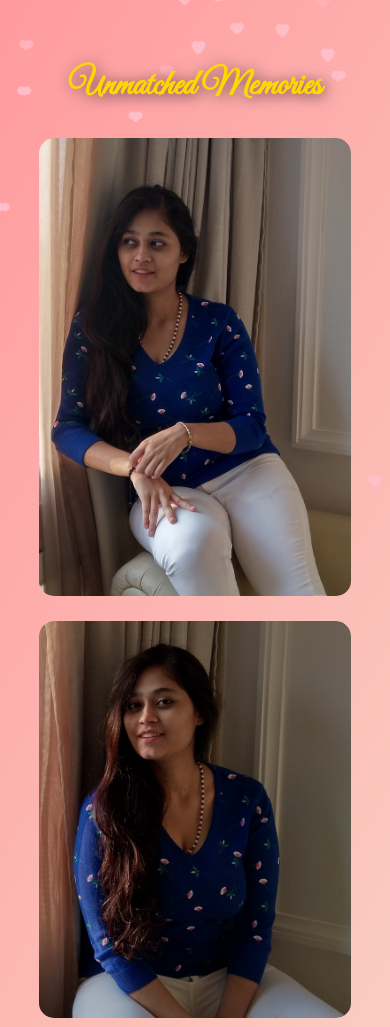
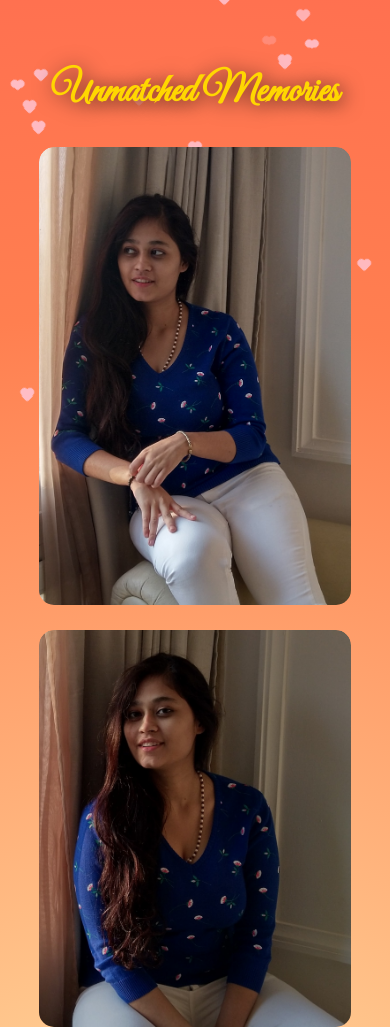
Before and after one commit to dostvardhan/shree, a plain HTML site: page life.html in a window 390 px wide. Shown: the top 1027 px of the page. Drawn offline with Linux system fonts and the light colour scheme.

Commit message:
Update life.html

```diff
--- a/life.html
+++ b/life.html
@@ -6,7 +6,6 @@
 <title>Unmatched Memories</title>
 <link href="https://fonts.googleapis.com/css2?family=Great+Vibes&display=swap" rel="stylesheet">
 <style>
-/* Sunrise cinematic background */
 body {
     margin: 0;
     font-family: 'Segoe UI', Tahoma, Geneva, Verdana, sans-serif;
@@ -16,7 +15,8 @@ body {
     align-items: center;
     padding: 40px 20px;
     min-height: 100vh;
-    background: linear-gradient(120deg, #ff9a9e, #fad0c4, #fbc2eb, #fddb92);
+    /* Cinematic sunrise gradient + radial glow */
+    background: radial-gradient(circle at 40% 30%, #fff2b2, #ff7f50, #ff4e50, #9b003f);
     position: relative;
 }
 
@@ -48,15 +48,16 @@ body {
     100% { transform: translateY(-800px) rotate(45deg); opacity: 0; }
 }
 
-/* Page title */
+/* Title */
 h1 {
     font-family: 'Great Vibes', cursive;
     color: gold;
     margin-bottom: 30px;
-    font-size: 3rem;
-    text-shadow: 2px 2px 15px rgba(0,0,0,0.6);
+    font-size: 3.5rem;
+    text-shadow: 2px 2px 20px rgba(0,0,0,0.7);
     z-index: 10;
     position: relative;
+    text-align: center;
 }
 
 /* Photo container */
@@ -69,7 +70,7 @@ h1 {
     position: relative;
 }
 
-/* Each photo card */
+/* Photo card */
 .photo-card {
     position: relative;
     cursor: pointer;
@@ -86,7 +87,7 @@ h1 {
     transition: transform 0.5s ease, box-shadow 0.5s ease;
 }
 
-/* Fullscreen zoom image */
+/* Fullscreen zoom */
 .fullscreen-img {
     position: fixed;
     top:50%;
@@ -115,13 +116,13 @@ h1 {
     transform: translateX(-50%);
     font-family: 'Great Vibes', cursive;
     color: gold;
-    font-size: 26px;
+    font-size: 28px;
     background: rgba(0,0,0,0.4);
-    padding: 12px 25px;
+    padding: 14px 28px;
     border-radius: 15px;
     text-align: center;
     max-width: 90%;
-    text-shadow: 2px 2px 12px rgba(0,0,0,0.7);
+    text-shadow: 2px 2px 15px rgba(0,0,0,0.8);
     opacity: 0;
     transition: opacity 0.5s ease;
     z-index: 1001;
@@ -131,17 +132,17 @@ h1 {
     opacity: 1;
 }
 
-/* Blur effect for other photos when one is zoomed */
+/* Blur other photos */
 .photo-card.blur {
     filter: blur(6px);
     transition: filter 0.5s ease;
 }
 
-/* Mobile responsiveness */
+/* Responsive */
 @media (max-width: 600px) {
-    h1 { font-size: 2.2rem; }
+    h1 { font-size: 2.5rem; }
     .photo-card img { width: 80vw; }
-    .fullscreen-quote { font-size: 20px; padding: 10px 20px; }
+    .fullscreen-quote { font-size: 22px; padding: 10px 20px; }
 }
 </style>
 </head>
@@ -179,20 +180,21 @@ h1 {
     </div>
 </div>
 
-<!-- Fullscreen image & quote -->
 <img class="fullscreen-img" id="fullscreen-img" src="" alt="Full Photo">
 <div class="fullscreen-quote" id="fullscreen-quote"></div>
 
 <script>
-// Floating hearts creation
+// Floating hearts
 for(let i=0;i<50;i++){
     const heart = document.createElement('div');
     heart.classList.add('heart');
     heart.style.left = Math.random()*100 + 'vw';
     heart.style.top = Math.random()*100 + 'vh';
     heart.style.animationDuration = (5+Math.random()*10) + 's';
-    heart.style.width = (5+Math.random()*5) + 'px';
-    heart.style.height = heart.style.width;
+    let size = 5+Math.random()*5;
+    heart.style.width = size + 'px';
+    heart.style.height = size + 'px';
+    heart.style.opacity = 0.4 + Math.random()*0.6;
     document.body.appendChild(heart);
 }
 
```
